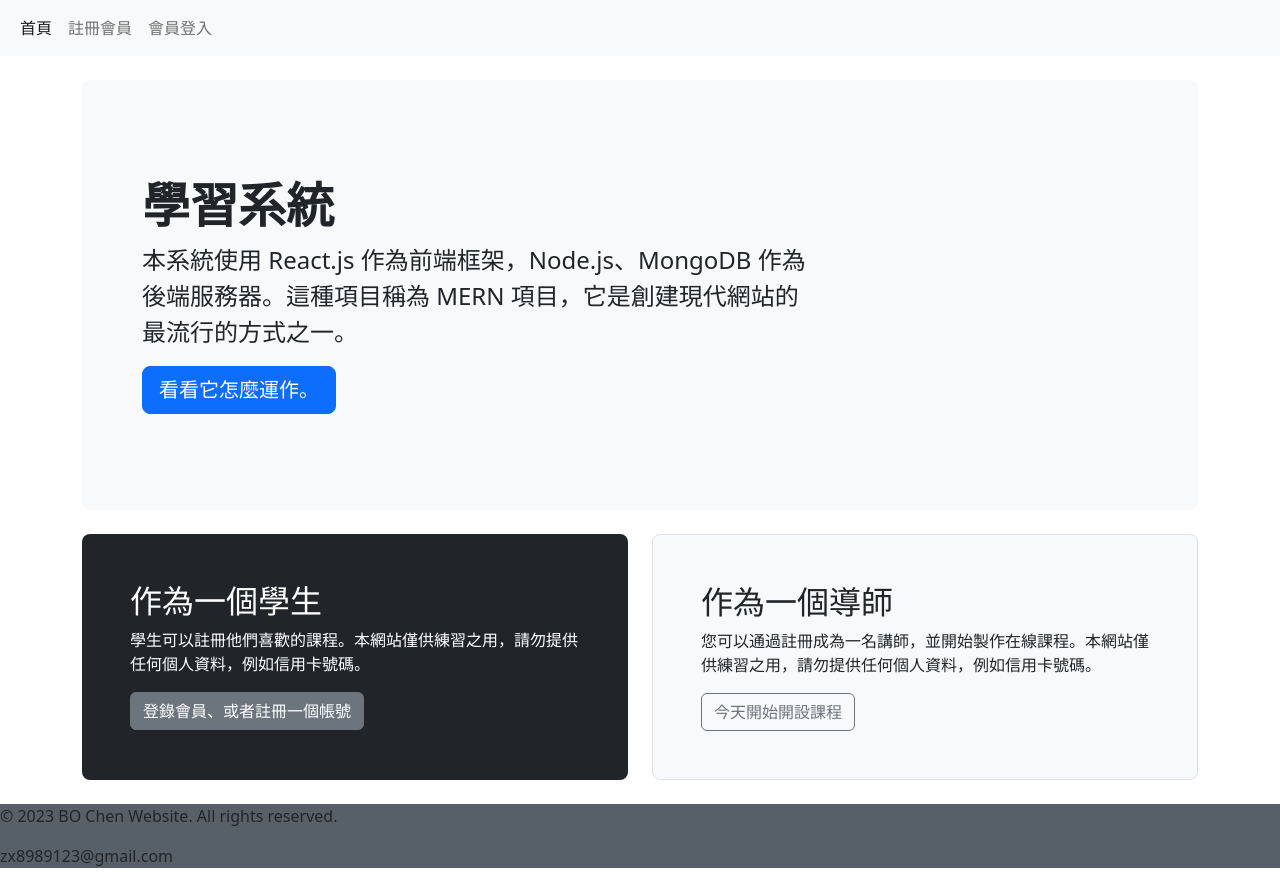
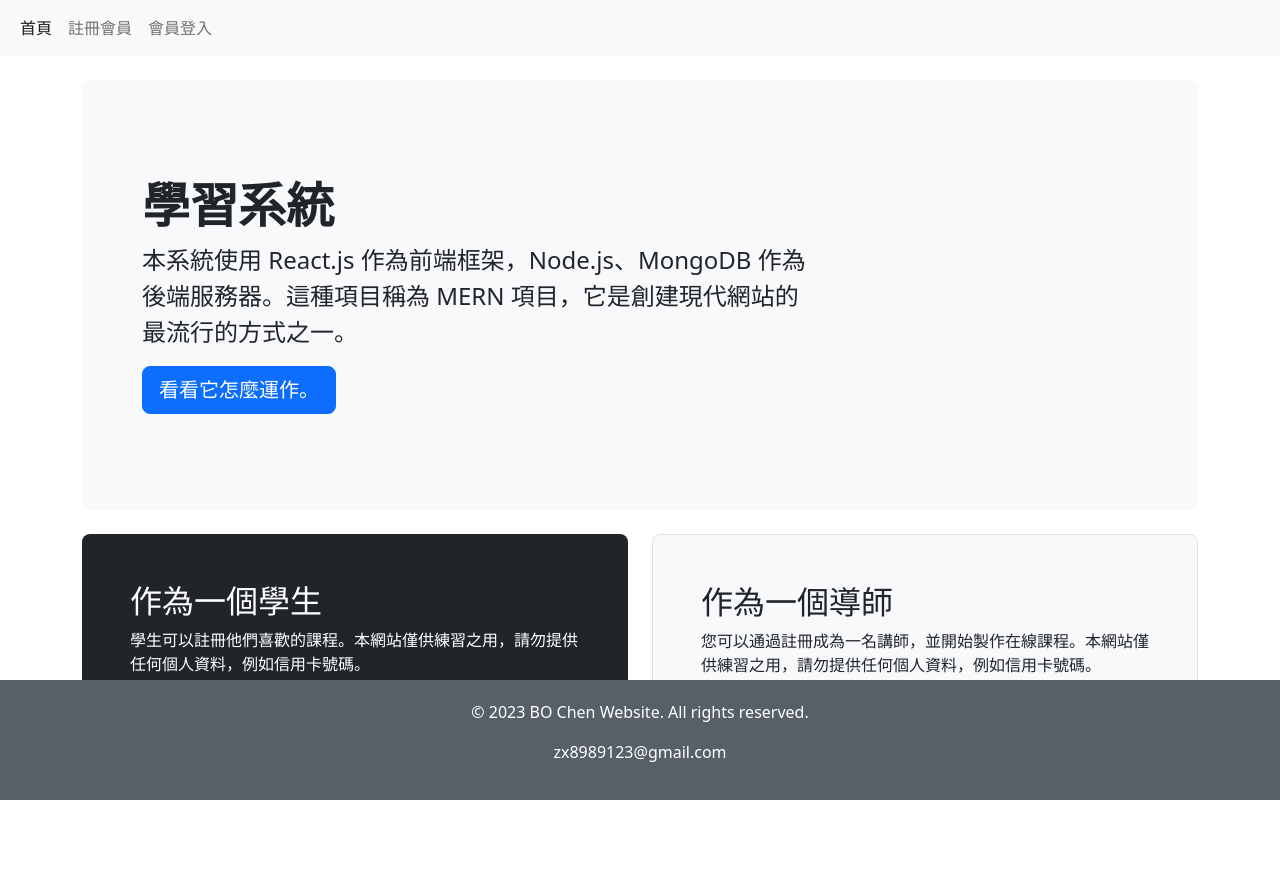
Before and after one commit to tsai12123/myproject9_Front_end, a React (Create React App) app: page / in a window 1280 px wide. After the commit the page ends 804 px from the top, so only its background shows below. Built offline with nearby package versions, Linux system fonts and the light colour scheme.

Commit message:
debug styles-1

```diff
--- a/src/styles/styles.css
+++ b/src/styles/styles.css
@@ -1,5 +1,9 @@
 .footer {
-  align-items: center;
+  position: fixed;
+  text-align: center;
   background-color: rgb(87, 96, 105);
-  height: auto;
+  color: #fff;
+  padding: 20px 0;
+  width: 100%;
+  bottom: 0;
 }/*# sourceMappingURL=styles.css.map */
```
Also changed, not shown: 1 other file (tests, documents, lock files or other folders).
